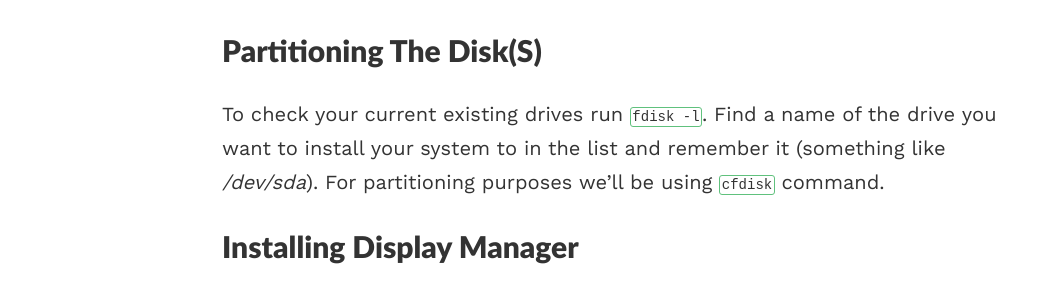
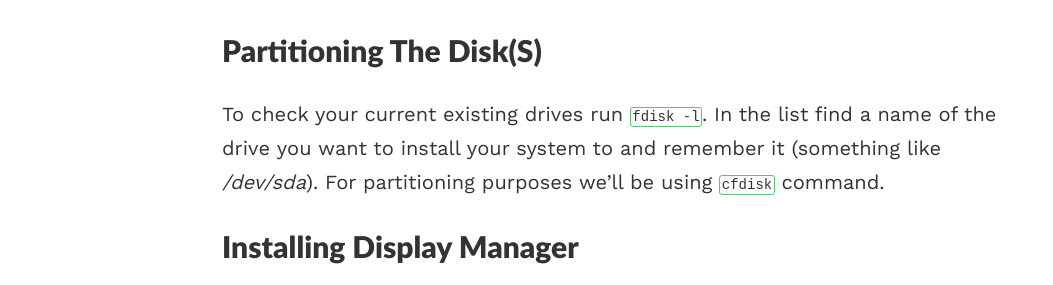
Before and after one commit to evgeniyantipin/evgeniyantipin.github.io, a Jekyll site: the page built from _posts/2018-01-02-how-to-install-arch-linux.md, in a window 1280 px wide. Shown: the part 683-968 px from the top of the page, without its empty margins (18-1071 px from the left). Built offline with Jekyll 4.4.1, drawn with Linux system fonts in a browser that asks for light colours.

```diff
--- a/_posts/2018-01-02-how-to-install-arch-linux.md
+++ b/_posts/2018-01-02-how-to-install-arch-linux.md
@@ -11,7 +11,7 @@ Get yourself a copy of the latest Arch distro from Arch Linux official website [
 Boot from the installation media you've just created and choose **Boot Arch Linux (x86_64)** option from the menu to proceed with the installation. Once you system is booted you'll be automatically logged in as a root user.
 
 ## Partitioning the disk(s)
-To check your current existing drives run `fdisk -l`. Find a name of the drive you want to install your system to in the list and remember it (something like */dev/sda*).
+To check your current existing drives run `fdisk -l`. In the list find a name of the drive you want to install your system to and remember it (something like */dev/sda*).
 For partitioning purposes we'll be using `cfdisk` command.
 
 
```
